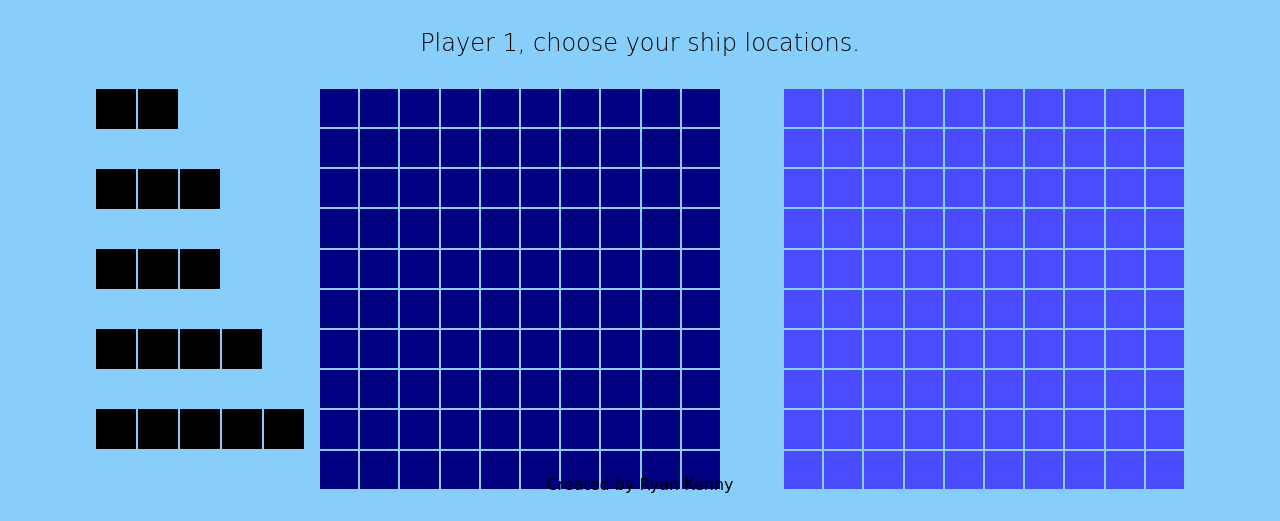
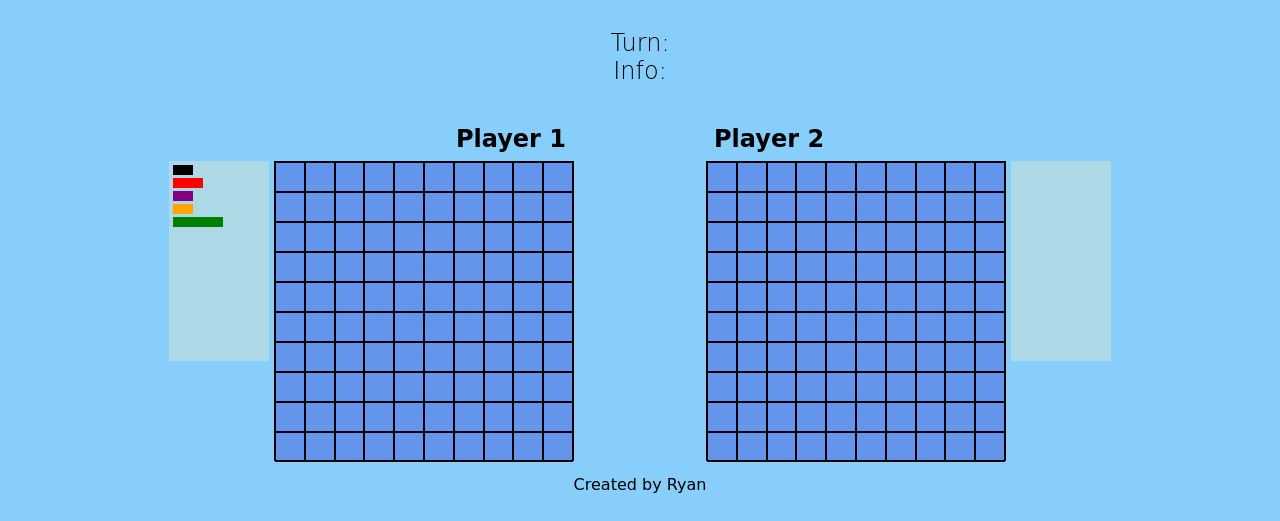
Before and after one commit to RKenny23/battleship-game, a website: page dist/index.html in a window 1280 px wide. Shown: the part 290-811 px from the top of the page. Drawn offline with Linux system fonts and the light colour scheme; a web font is replaced by a local one.

Commit message:
Added ships to preview

```diff
--- a/src/index.js
+++ b/src/index.js
@@ -1,16 +1,16 @@
-const playerGrid = document.getElementById('player-grid');
-const opponentGrid = document.getElementById('opponent-grid');
-
-const tiles = [];
-
-function createGameBoard(div) {
-  for (let i = 0; i < 100; i++) {
-    const tile = document.createElement('div');
-    tile.dataset.id = i;
-    div.appendChild(tile).className = 'tile';
-    tiles.push(tile);
+function createGrid(gridId) {
+  const grid = document.getElementById(gridId);
+  for (let i = 0; i < 10; i++) {
+    const row = document.createElement("div");
+    row.className = "row";
+    for (let j = 0; j < 10; j++) {
+      const square = document.createElement("div");
+      square.className = "square";
+      row.appendChild(square);
+    }
+    grid.appendChild(row);
   }
 }
 
-createGameBoard(playerGrid);
-createGameBoard(opponentGrid);
+createGrid("player-1-grid");
+createGrid("player-2-grid");
--- a/src/styles.css
+++ b/src/styles.css
@@ -7,6 +7,10 @@
 
 body {
   background-color: lightskyblue;
+}
+
+h3 {
+  display: flex-start;
 }
 
 .title {
@@ -22,66 +26,151 @@ body {
   margin: 1rem auto 0 auto;
 }
 
-.game-container {
+#game-container {
   margin: 2rem;
   display: flex;
-  justify-content: center;
+  justify-content: space-evenly;
 }
 
-.game-text {
-  margin: 2rem;
+#game-info h2 {
+  /* margin: 2rem; */
   text-align: center;
   font-weight: 200;
 }
 
-#player-grid,
-#opponent-grid {
-  display: grid;
-  height: 400px;
-  min-width: 400px;
-  grid-template-columns: repeat(10, 1fr);
-  gap: 2px;
+#player-1 h2, #player-2 h2 {
+  margin: 0.5rem;
 }
 
-#opponent-grid {
-  margin-left: 5vw;
+#player-1 h2 {
+  text-align: right;
 }
 
-#opponent-grid .tile {
-  background-color: hsl(240, 100%, 65%);
+#player-2 h2 {
+  text-align: left;
 }
 
-.tile {
-  background-color: hsl(240, 100%, 25%);
+.grid {
+  background-color: cornflowerblue;
+  display: flex;
+  flex-wrap: wrap;
+  width: 300px;
+  height: 300px;
+  margin: 0 auto;
+  border: 1px solid black;
 }
 
-.tile:hover,
-#opponent-grid .tile:hover {
+.row {
+  display: flex;
+  width: 100%;
+}
+
+.square {
+  width: 30px;
+  height: 30px;
+  border: 1px solid black;
+  box-sizing: border-box;
+}
+
+.square:hover {
   background-color: hsl(240, 100%, 15%);
   cursor: pointer;
 }
 
-.ships-container {
-  width: fit-content;
-  margin-right: 1rem;
-  display: grid;
+.game-objects {
+  display: flex;
 }
 
-.ship {
-  height: 40px;
-  display: flex;
-  gap: 2px;
+.ship-container {
+  margin: 0 5px;
+  padding: 1px;
+  background-color: lightblue;
+  /* display: flex; */
+
+  justify-content: center;
+  height: 200px;
+  width: 100px;
+  align-items: center;
 }
 
-.ship div {
+/* .ship {
+  height: 30px;
+  display: flex;
+} */
+
+.destroyer-preview {
+  width: 20px;
+  height: 10px;
+  margin: 3px;
+}
+
+
+.submarine-preview {
+  width: 30px;
+  height: 10px;
+  margin: 3px;
+}
+
+.cruiser-preview {
+  width: 20px;
+  height: 10px;
+  margin: 3px;
+}
+
+.battleship-preview {
+  width: 20px;
+  height: 10px;
+  margin: 3px;
+}
+
+.carrier-preview {
+  width: 50px;
+  height: 10px;
+  margin: 3px;
+}
+
+.destroyer {
+  background-color: black;
+}
+
+.submarine {
+  background-color: red;
+}
+
+.cruiser {
+  background-color: purple;
+
+}
+
+.battleship {
+  background-color: orange;
+
+}
+
+.carrier {
+  background-color: green;
+
+}
+/* .ship div {
   background-color: black;
   width: 40px;
   height: 40px;
-}
+} */
 
+/* .row {
+  background-color: black;
+} */
 footer {
   position: absolute;
   bottom: 2vh;
   text-align: center;
   width: 100%;
 }
+
+.ship-cell {
+  background-color: red;
+}
+
+.grid.ship-placed {
+  background-color: lightblue;
+}
```
Also changed, not shown: dist/index.html.
